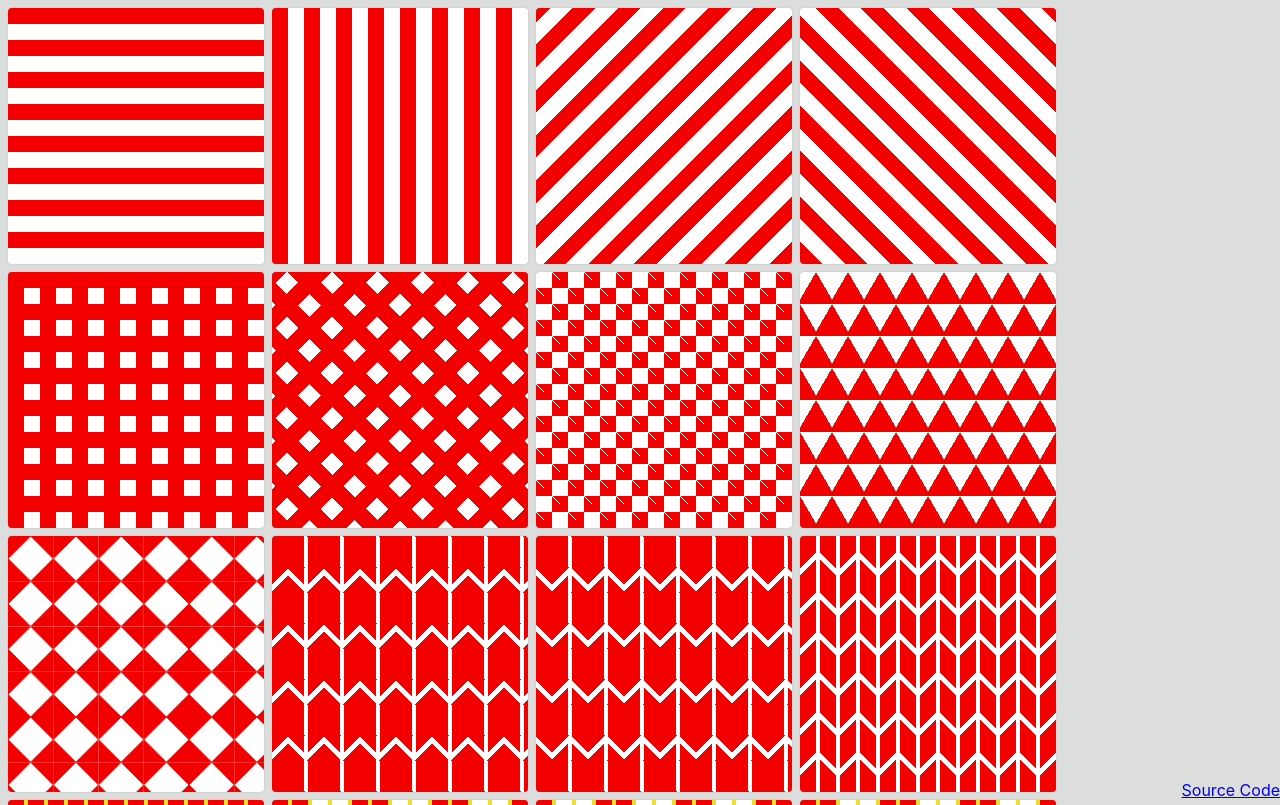
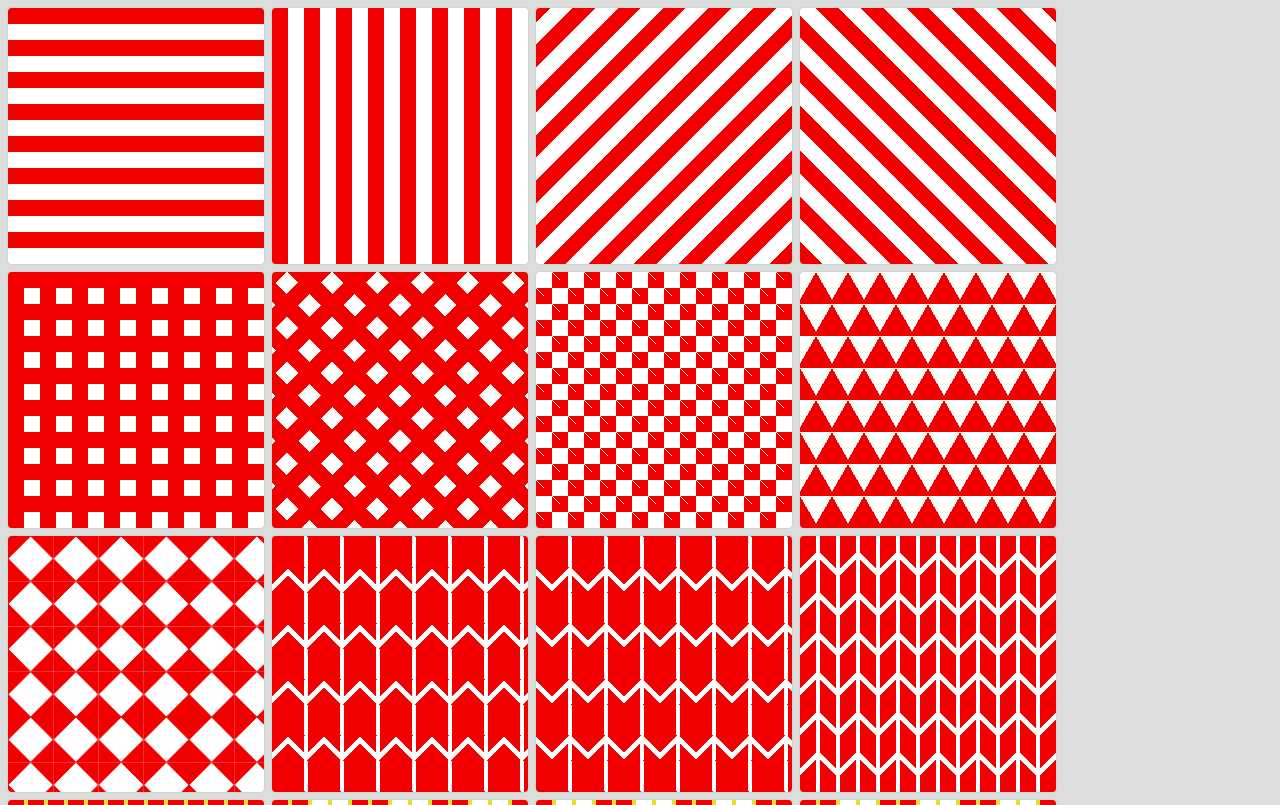
Before and after one commit to hanachin/textures, a React (Create React App) app: page / in a window 1280 px wide. Shown: the top 805 px of the page. Built offline with nearby package versions, Linux system fonts and the light colour scheme.

Commit message:
Tweak footer

```diff
--- a/src/App.tsx
+++ b/src/App.tsx
@@ -932,17 +932,9 @@ const Wave = styled(Example)`
               var(--secondary-color);
 `;
 
-const BaseFooter = styled.footer`
-  position: absolute;
-  bottom: 0;
-  right: 0;
-`;
-
 const Footer: React.FC<{}> = () => {
   return (
-    <BaseFooter>
-      <a href="https://github.com/hanachin/textures">Source Code</a>
-    </BaseFooter>
+    <a href="https://github.com/hanachin/textures">Source Code</a>
   )
 }
 
@@ -955,6 +947,7 @@ const AppRoot = styled.div`
   grid-template-rows: repeat(auto-fill, 256px);
   grid-gap: 8px;
   padding: 8px;
+  margin-bottom: 1rem;
 `;
 
 const App = () => {
```
